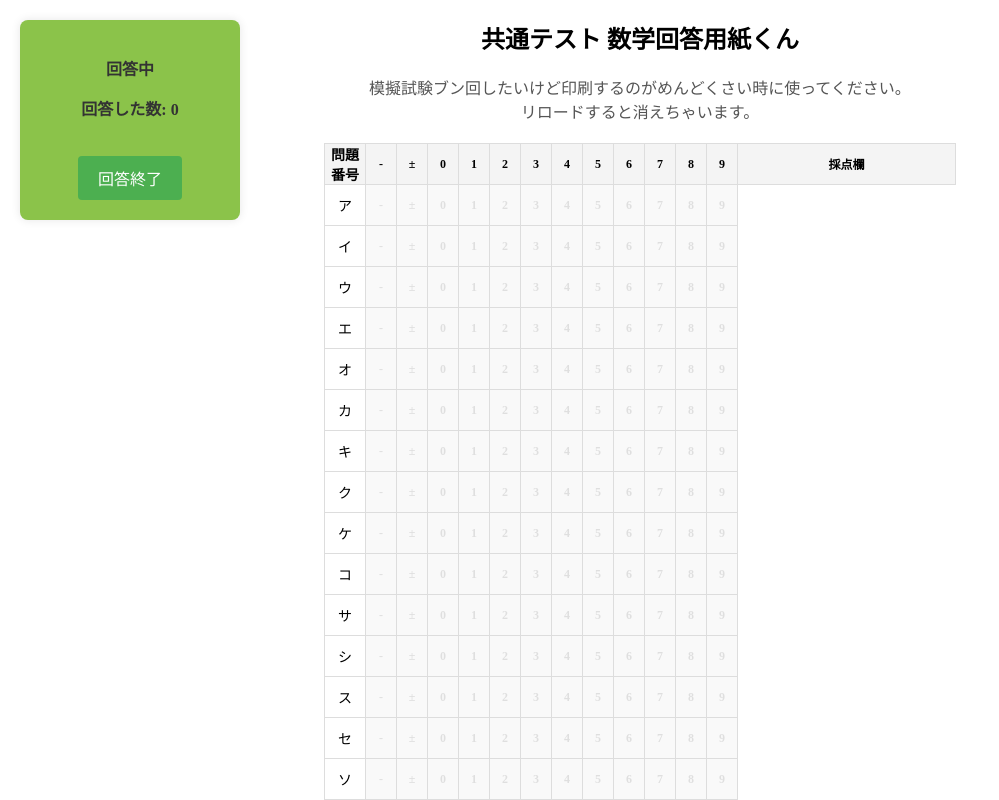
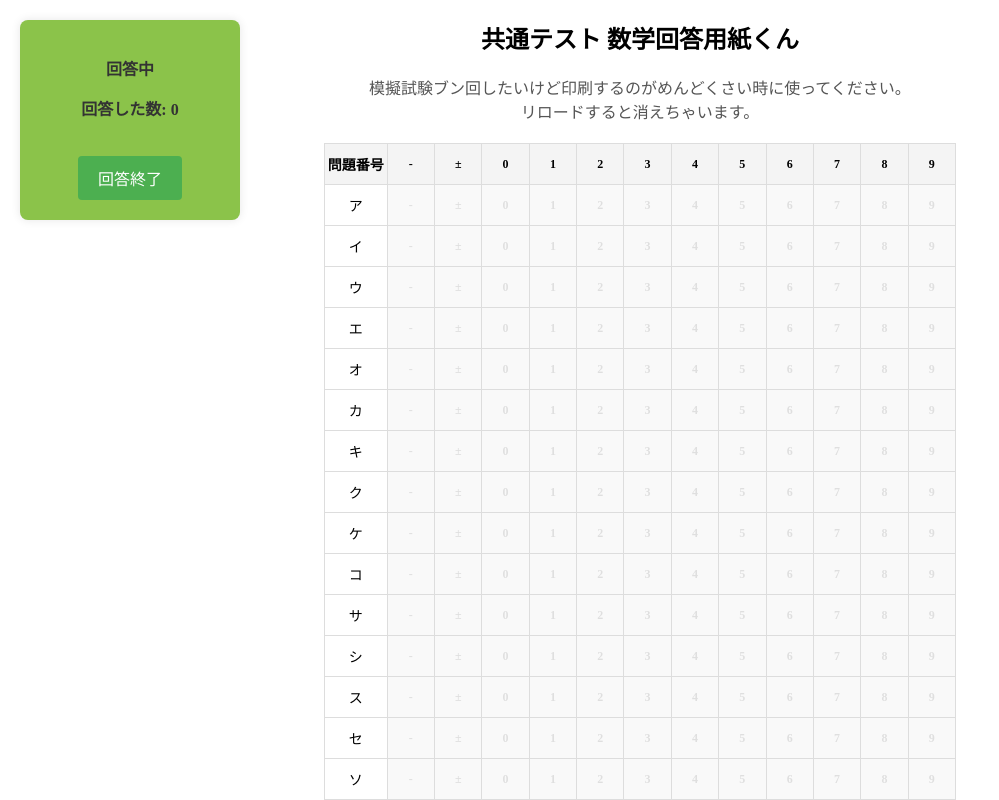
Before and after one commit to kannna5296/kyotsu, a Vue app: page / in a window 1280 px wide. Shown: the top 800 px of the page, without its empty margins (0-999 px from the left). Built offline with nearby package versions, Linux system fonts and the light colour scheme.

Commit message:
採点欄ヘッダの表示条件追加

```diff
--- a/src/components/Math.vue
+++ b/src/components/Math.vue
@@ -17,7 +17,7 @@
             >
               {{ option }}
             </th>
-            <th colspan="2">採点欄</th>
+            <th v-if="isAnsweringEnded" colspan="2">採点欄</th>
           </tr>
         </thead>
         <tbody>
```
